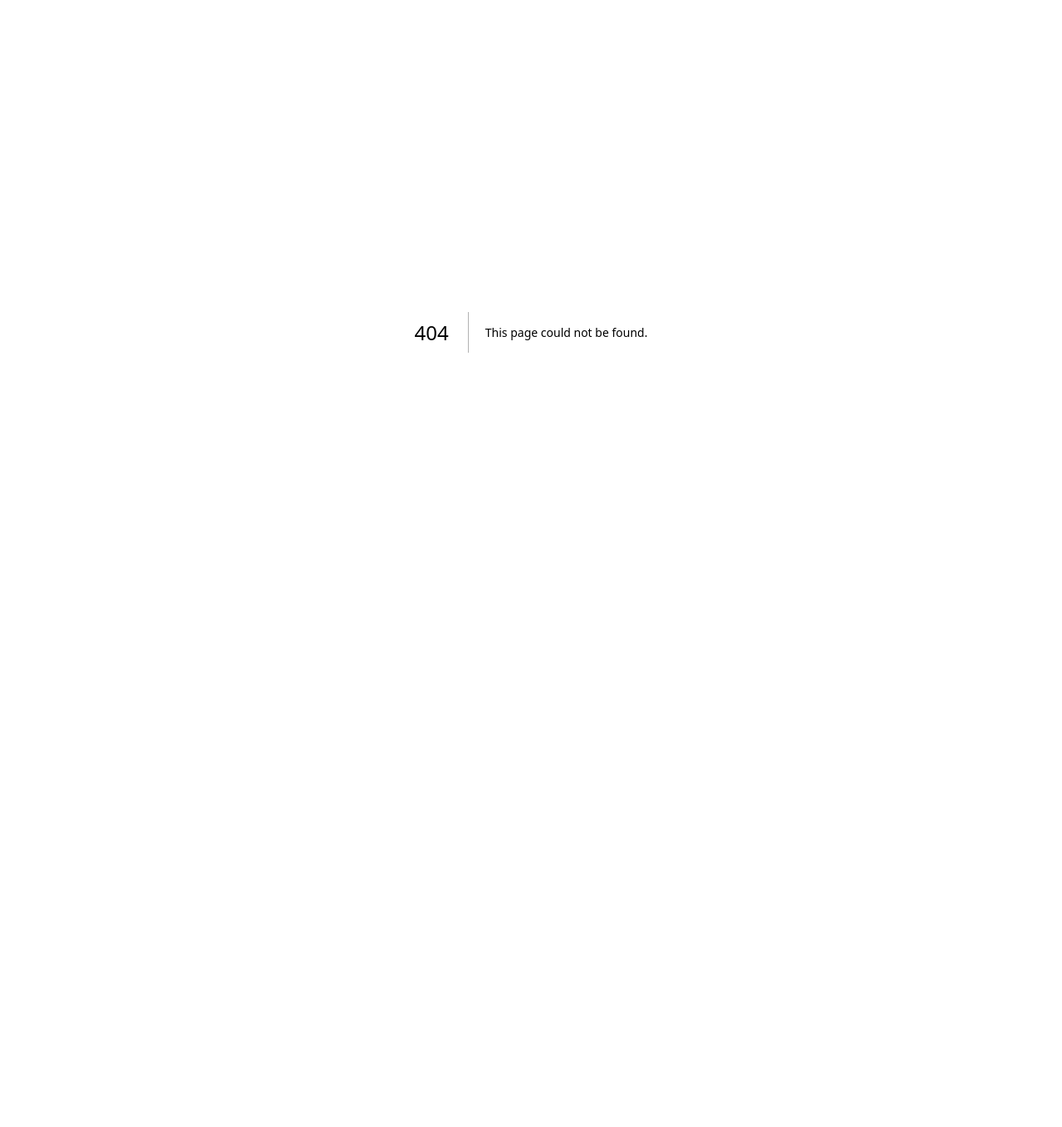
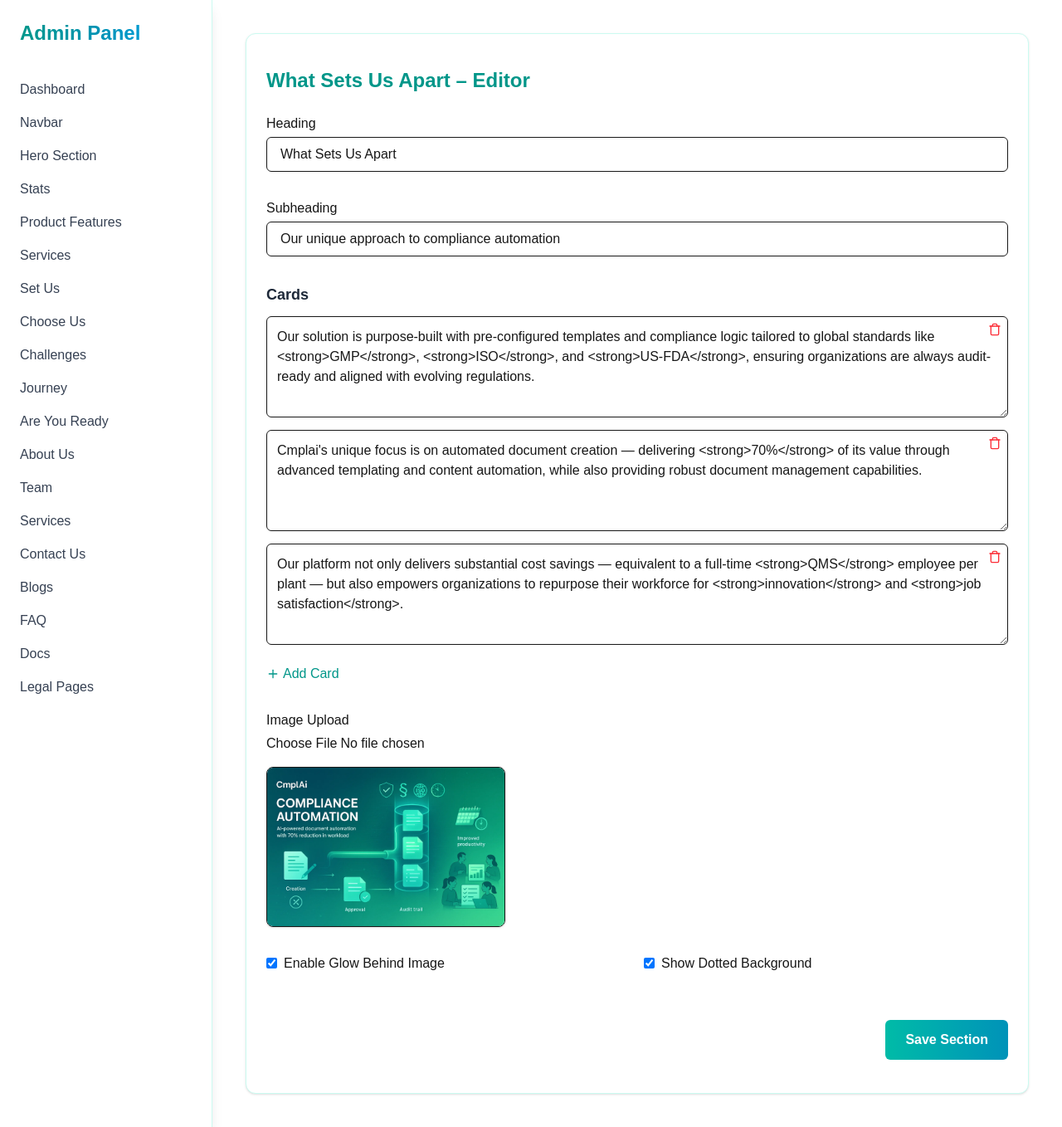
Before and after one commit to Narsimha1729/cmplai-adv, a Next.js app: page /admin/setus in a window 1280 px wide. Before the commit this address had no page. Shown: the whole page at 83% size. Before the commit the page ends 800 px from the top, so only its background shows below. Built offline with nearby package versions, Linux system fonts and the light colour scheme.

Commit message:
Finished

```diff
--- /dev/null
+++ b/app/admin/setus/page.jsx
@@ -0,0 +1,155 @@
+'use client';
+
+import { useState } from 'react';
+import { Trash, Plus } from 'lucide-react';
+
+export default function SetUsApartEditor() {
+  const [form, setForm] = useState({
+    heading: 'What Sets Us Apart',
+    subheading: 'Our unique approach to compliance automation',
+    cards: [
+      "Our solution is purpose-built with pre-configured templates and compliance logic tailored to global standards like <strong>GMP</strong>, <strong>ISO</strong>, and <strong>US-FDA</strong>, ensuring organizations are always audit-ready and aligned with evolving regulations.",
+      "Cmplai's unique focus is on automated document creation — delivering <strong>70%</strong> of its value through advanced templating and content automation, while also providing robust document management capabilities.",
+      "Our platform not only delivers substantial cost savings — equivalent to a full-time <strong>QMS</strong> employee per plant — but also empowers organizations to repurpose their workforce for <strong>innovation</strong> and <strong>job satisfaction</strong>.",
+    ],
+    image: '/setsapart.webp',
+    showGlow: true,
+    showDottedBackground: true,
+  });
+
+  const handleChange = (field, value) => setForm({ ...form, [field]: value });
+
+  const updateCard = (index, value) => {
+    const updated = [...form.cards];
+    updated[index] = value;
+    setForm({ ...form, cards: updated });
+  };
+
+  const removeCard = (index) => {
+    const updated = [...form.cards];
+    updated.splice(index, 1);
+    setForm({ ...form, cards: updated });
+  };
+
+  const addCard = () => {
+    setForm({ ...form, cards: [...form.cards, ''] });
+  };
+
+  const handleImageUpload = (file) => {
+    const reader = new FileReader();
+    reader.onloadend = () => handleChange('image', reader.result);
+    reader.readAsDataURL(file);
+  };
+
+  const handleSubmit = (e) => {
+    e.preventDefault();
+    alert('Saved (demo only)');
+    console.log(form);
+  };
+
+  return (
+    <div className="max-w-6xl mx-auto py-10 px-6 bg-white rounded-xl shadow border border-teal-100">
+      <h2 className="text-2xl font-bold text-teal-600 mb-6">What Sets Us Apart – Editor</h2>
+
+      <form onSubmit={handleSubmit} className="space-y-8">
+
+        {/* Heading & Subheading */}
+        <div>
+          <label className="block font-medium mb-1">Heading</label>
+          <input
+            type="text"
+            value={form.heading}
+            onChange={(e) => handleChange('heading', e.target.value)}
+            className="w-full border px-4 py-2 rounded-md"
+          />
+        </div>
+        <div>
+          <label className="block font-medium mb-1">Subheading</label>
+          <input
+            type="text"
+            value={form.subheading}
+            onChange={(e) => handleChange('subheading', e.target.value)}
+            className="w-full border px-4 py-2 rounded-md"
+          />
+        </div>
+
+        {/* Card Editor */}
+        <div>
+          <h3 className="text-lg font-semibold text-gray-800 mb-3">Cards</h3>
+          {form.cards.map((card, i) => (
+            <div key={i} className="relative">
+              <textarea
+                value={card}
+                onChange={(e) => updateCard(i, e.target.value)}
+                rows={4}
+                className="w-full border p-3 mb-2 rounded-md"
+              />
+              <button
+                type="button"
+                onClick={() => removeCard(i)}
+                className="absolute top-2 right-2 text-red-500"
+              >
+                <Trash className="w-4 h-4" />
+              </button>
+            </div>
+          ))}
+          <button
+            type="button"
+            onClick={addCard}
+            className="text-teal-600 hover:underline flex items-center gap-1 mt-2"
+          >
+            <Plus className="w-4 h-4" /> Add Card
+          </button>
+        </div>
+
+        {/* Image Upload */}
+        <div>
+          <label className="block font-medium mb-1">Image Upload</label>
+          <input
+            type="file"
+            accept="image/*"
+            onChange={(e) => handleImageUpload(e.target.files[0])}
+            className="block"
+          />
+          {form.image && (
+            <img
+              src={form.image}
+              alt="Preview"
+              className="mt-4 w-72 rounded-lg border shadow"
+            />
+          )}
+        </div>
+
+        {/* Toggles */}
+        <div className="grid grid-cols-1 md:grid-cols-2 gap-4">
+          <label className="flex gap-2 items-center">
+            <input
+              type="checkbox"
+              checked={form.showGlow}
+              onChange={(e) => handleChange('showGlow', e.target.checked)}
+            />
+            Enable Glow Behind Image
+          </label>
+          <label className="flex gap-2 items-center">
+            <input
+              type="checkbox"
+              checked={form.showDottedBackground}
+              onChange={(e) => handleChange('showDottedBackground', e.target.checked)}
+            />
+            Show Dotted Background
+          </label>
+        </div>
+
+        {/* Save Button */}
+        <div className="text-right pt-6">
+          <button
+            type="submit"
+            className="bg-gradient-to-r from-teal-500 to-cyan-600 text-white px-6 py-3 font-semibold rounded-md hover:opacity-90"
+          >
+            Save Section
+          </button>
+        </div>
+      </form>
+    </div>
+  );
+}
```
